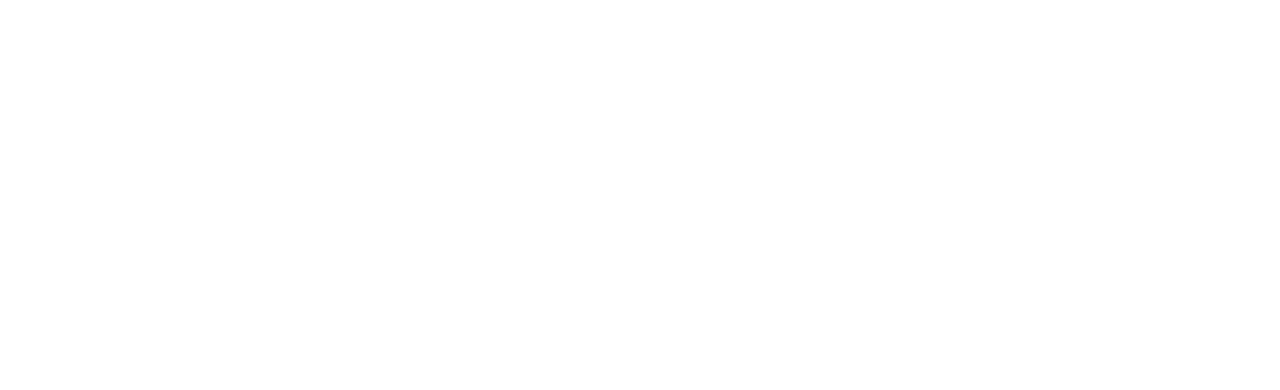
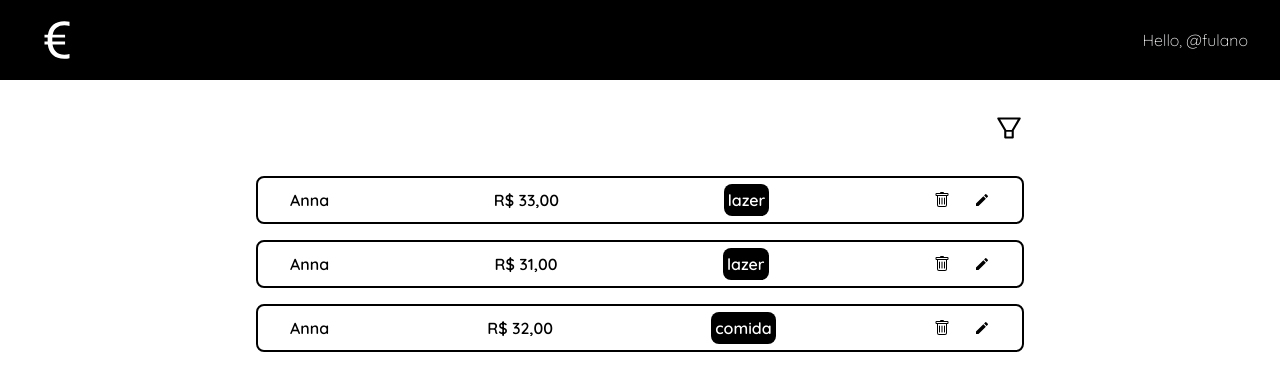
Before and after one commit to annakarlasganderla/avtWallet-webapp, a React (Vite) app in the folder front-end/: page /extracts in a window 1280 px wide. Before the commit this address had no page. Shown: the top 390 px of the page. Built offline with nearby package versions, Linux system fonts and the light colour scheme.

Commit message:
feat - filtros na tela de extratos

```diff
--- /dev/null
+++ b/front-end/src/components/SideNav/index.tsx
@@ -0,0 +1,83 @@
+import { useState } from 'react';
+import { ISideNavProps } from './utils/sideNav.types';
+import { AiOutlineClose } from 'react-icons/ai';
+import TextField from '../TextField';
+import InputValue from '../InputValue';
+import Select from '../Select';
+import Button from '../Button';
+
+const SideNav = (props: ISideNavProps) => {
+
+    const coinsOptions = [
+        { text: "R$", data: "BRL" },
+        { text: "U$", data: "USD" },
+        { text: "€", data: "EUR" },
+        { text: "ARS", data: "ARS" },
+        { text: "Gs", data: "PYG" },
+    ];
+
+    return (
+        <div className="flex">
+
+            {/* Sidenav */}
+            <div
+                className={`fixed right-0 top-0 h-full bg-white text-black-100 w-full md:w-2/5
+                            flex flex-col justify-between z-40 transform transition-all
+                            duration-300 ease-in-out
+                             ${props.isOpen ? 'translate-x-0' : 'translate-x-full'}
+                            `}
+            >
+                <div className="py-5 px-5">
+                    <div>
+                        <AiOutlineClose cursor={'pointer'} size={30} onClick={() => props.setIsOpen(!props.isOpen)} />
+                    </div>
+                    <div className='flex justify-center items-center mt-5'>
+                        <div className='flex flex-col gap-2 w-3/5 md:w-full'>
+
+                            <TextField
+                                type={"text"}
+                                name={"name"}
+                                placeholder={"Name"}
+                            />
+
+                            <InputValue
+                                nameInput={"value"}
+                                nameSelect={"coin"}
+                                placeholder={"Value"}
+                                options={coinsOptions}
+                            />
+
+                            <Select
+                                name={"source"}
+                                optionDefault={"Tag"}
+                                options={[]}
+                            />
+
+                            <Select
+                                name={"source"}
+                                optionDefault={"Pay Method"}
+                                options={[]}
+                            />
+
+                            <div className='flex justify-center items-center mt-6'>
+                                <Button
+                                    width={"50%"}
+                                    height={"35px"}
+                                    textsize={"16px"}
+                                    type={"submit"}>
+                                    Aplicar filtros
+                                </Button>
+
+                            </div>
+
+
+
+                        </div>
+                    </div>
+                </div>
+            </div>
+        </div>
+    );
+};
+
+export default SideNav;
--- /dev/null
+++ b/front-end/src/components/SideNav/utils/sideNav.types.ts
@@ -0,0 +1,4 @@
+export interface ISideNavProps {
+    isOpen: boolean;
+    setIsOpen: (open: boolean) => void
+}
--- /dev/null
+++ b/front-end/src/pages/expenses/extracts/index.tsx
@@ -0,0 +1,86 @@
+import { IColumn } from "../../../components/List/utils/list.types";
+import { IRevenue } from "../../../types/Interfaces.type";
+import { BsCurrencyEuro, BsTrash } from "react-icons/bs";
+import { AiOutlineRight, AiOutlineFilter } from "react-icons/ai";
+import { MdEdit } from "react-icons/md";
+import List from "../../../components/List";
+import SideNav from '../../../components/SideNav';
+import { useState } from "react";
+
+const ExtractsList = () => {
+
+    const [open, setOpen] = useState(false);
+
+    const columns: IColumn<IRevenue>[] = [
+        {
+            name: "name",
+            type: "text",
+            bold: true,
+        },
+        {
+            name: "value",
+            type: "currency",
+            bold: true,
+        },
+        {
+            name: "tag",
+            onRender: (item) => (
+                <div className="bg-black text-white font-bold rounded-lg p-1 hidden md:flex">
+                    {item.tag?.name}
+                </div>
+            ),
+        },
+        {
+            name: "actions",
+            onRender: (item) => (
+                <div className="flex gap-6">
+                    <BsTrash className="hidden md:block" />
+                    <AiOutlineRight className="md:hidden" />
+                    <MdEdit className="hidden md:block" />
+                </div>
+            ),
+        },
+    ];
+
+    const items = [
+        {
+            name: "Anna",
+            value: 33,
+            tag: { name: "lazer" },
+        },
+        {
+            name: "Anna",
+            value: 31,
+            tag: { name: "lazer" },
+        },
+        {
+            name: "Anna",
+            value: 32,
+            tag: { name: "comida" },
+        },
+    ];
+
+    return (
+        <>
+            <header className="w-full h-20 flex items-center bg-black text-gray-50 ">
+                <div className="w-full flex justify-between items-center mx-8">
+                    <BsCurrencyEuro className="block" color="white" size={50} />
+                    <h2>Hello, @fulano</h2>
+                </div>
+            </header>
+
+            <SideNav isOpen={open} setIsOpen={setOpen} />
+
+            <main className="w-100 flex flex-col items-center">
+                <div className="w-4/5 h-20 flex items-center justify-end mt-2 mb-2 md:w-3/5">
+                    <AiOutlineFilter className="block" onClick={() => setOpen(!open)} cursor={'pointer'} color="black" size={30} />
+                </div>
+                <div className="w-4/5 flex justify-center items-center mb-8 md:w-3/5">
+                    <List columns={columns} items={items} isTitle={false} />
+                </div>
+            </main>
+        </>
+    );
+}
+
+export default ExtractsList;
--- a/front-end/src/routes/AppRoutes.tsx
+++ b/front-end/src/routes/AppRoutes.tsx
@@ -3,6 +3,7 @@
 import RevenueList from "../pages/expenses/list";
 import ExpensesForm from "../pages/expenses/form/";
 import { Register } from "../pages/register";
+import ExtractsList from "../pages/expenses/extracts";
 
 export function AppRoutes() {
 	return (
@@ -14,6 +15,7 @@
 				<Route path="/revenue/form/:id/edit" element={<ExpensesForm type={"EDIT"} />} />
 				<Route path="/revenue" element={<RevenueList />} />
 				<Route path="/register" element={<Register />} />
+				<Route path="/extracts" element={<ExtractsList />} />
 			</Routes>
 		</BrowserRouter>
 	);
```
Also changed, not shown: front-end/src/pages/expenses/extracts/extractsList.module.scss (added).
